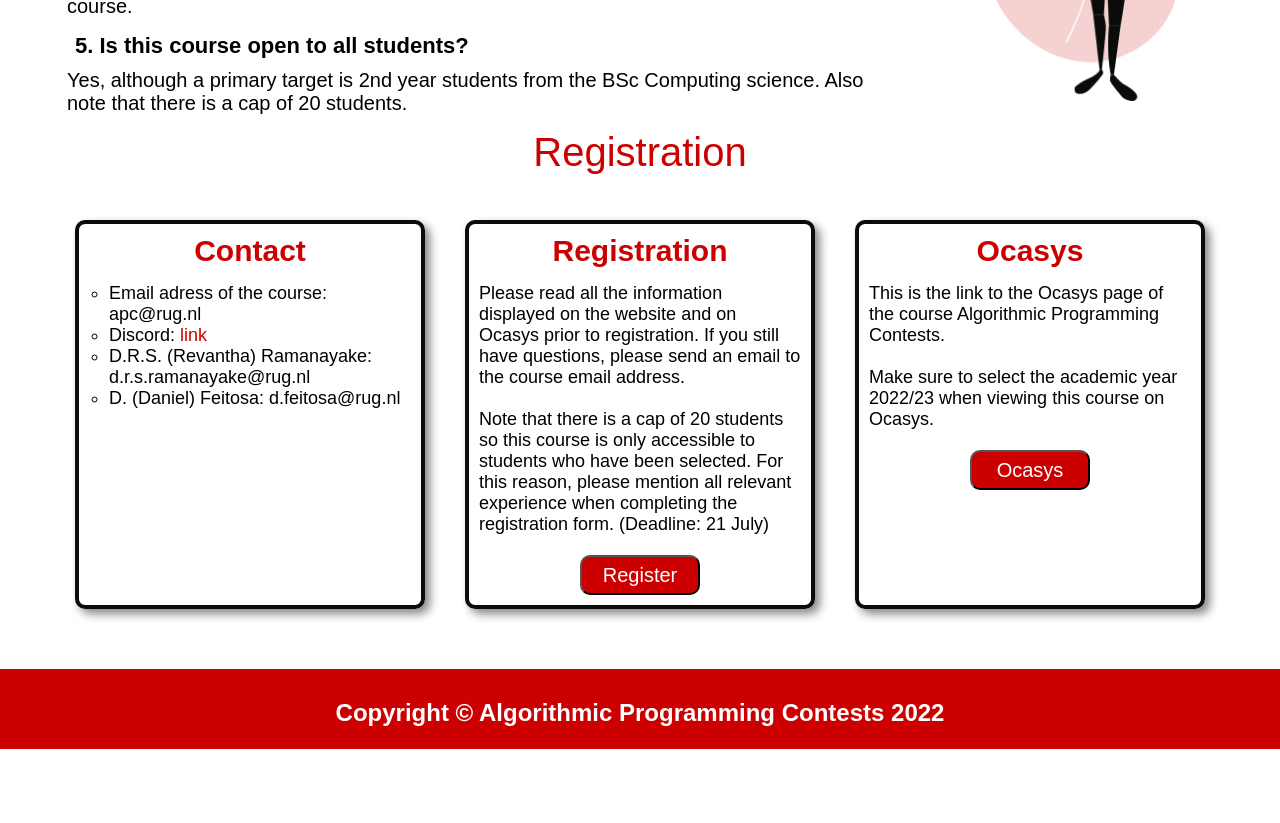
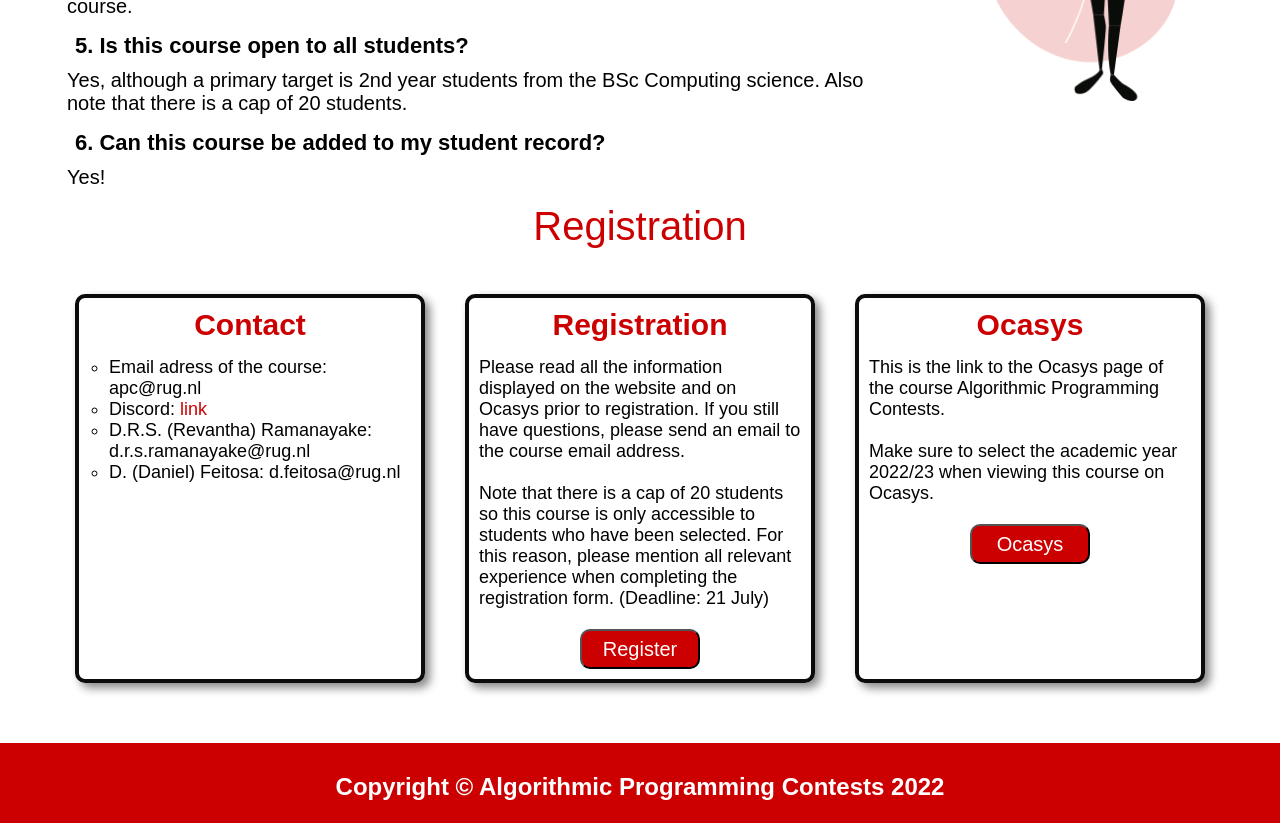
Before and after one commit to rug-apc/website, a React (Create React App) app: page / in a window 1280 px wide. Shown: the part 1520-2343 px from the top of the page. Before the commit the page ends 2269 px from the top, so only its background shows below. Built offline with nearby package versions, Linux system fonts and the light colour scheme.

Commit message:
Added a new FAQ question

```diff
--- a/src/components/Block4.js
+++ b/src/components/Block4.js
@@ -35,6 +35,9 @@ const Block4 = () => {
                     <p className='size24'>Yes, although a primary target is 2nd year students from the BSc Computing science. Also note that there is
                     a cap of 20 students.
                     </p>
+                    <p className='text-block1 bold'>6. Can this course be added to my student record?</p>
+                    <p className='size24'>Yes!
+                    </p>
 
                 </div>
                 <div className='center thirty'>
```
